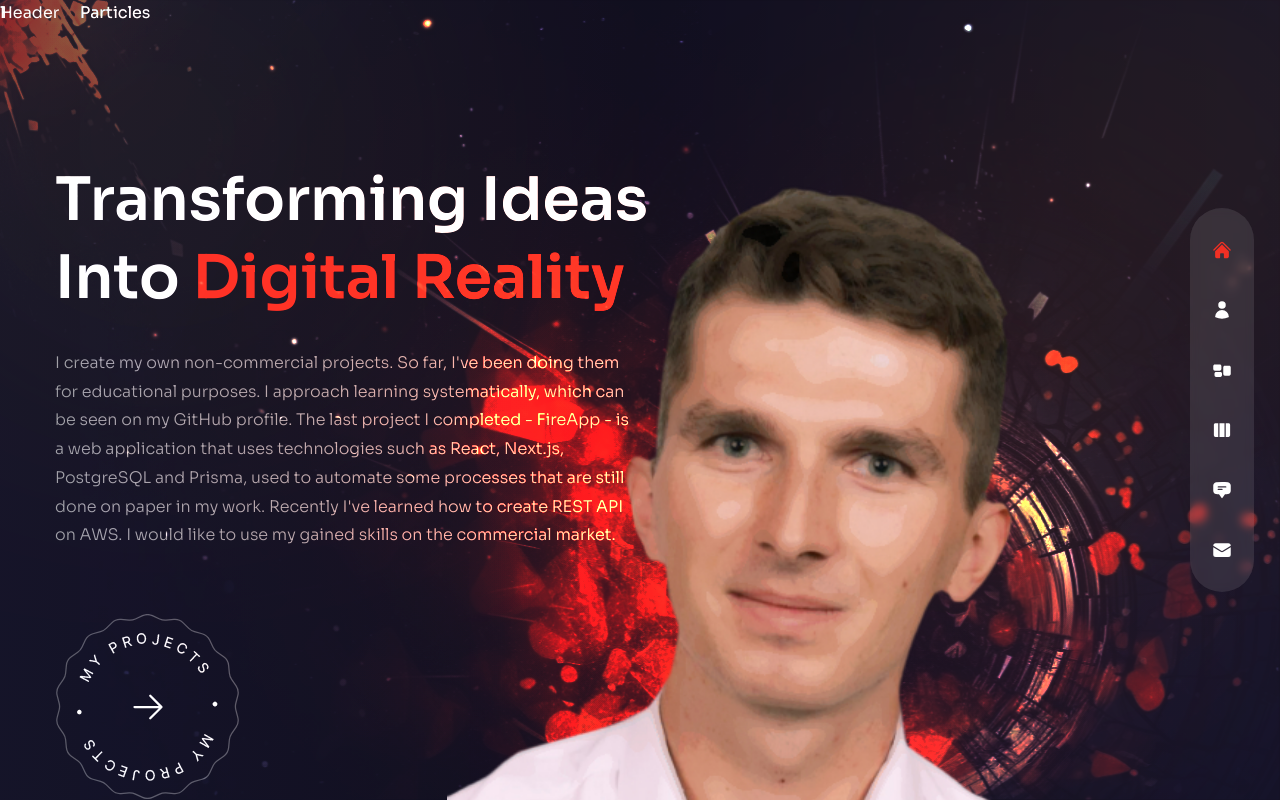
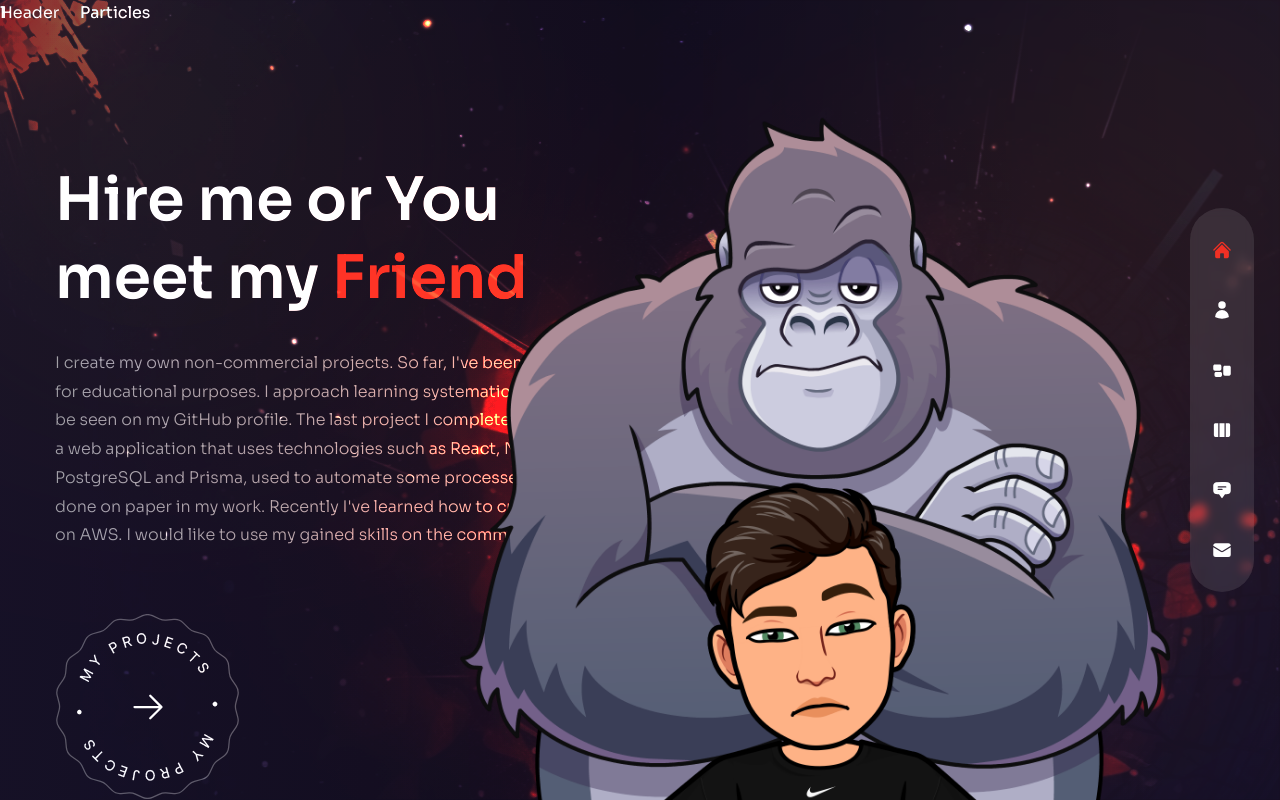
Before and after one commit to baranero/portfolio, a Next.js app: page / in a window 1280 px wide. Built offline with nearby package versions, Linux system fonts and the light colour scheme.

Commit message:
change avatar

```diff
--- a/components/Avatar.tsx
+++ b/components/Avatar.tsx
@@ -5,7 +5,7 @@ const Avatar = () => {
   return (
     <div className="hidden xl:flex xl:max-w-none">
       <Image
-        src="/project.png"
+        src="/gorilla.png"
         width={737}
         height={678}
         alt=""
--- a/pages/index.tsx
+++ b/pages/index.tsx
@@ -21,8 +21,8 @@ const Home = () => {
             exit="hidden"
             className="h1"
           >
-            Transforming Ideas <br />
-            Into <span className="text-accent">Digital Reality</span>
+            Hire me or You <br />
+            meet my <span className="text-accent">Friend</span>
           </motion.h1>
           <motion.p
             variants={fadeIn("down", 0.3)}
--- a/tailwind.config.js
+++ b/tailwind.config.js
@@ -22,7 +22,7 @@ module.exports = {
     },
     extend: {
       colors: {
-        primary: '#131424',
+        primary: '#141021',
         secondary: '#393A47',
         accent: '#F13024',
       },
```
Also changed, not shown: public/gorilla.png (added).
